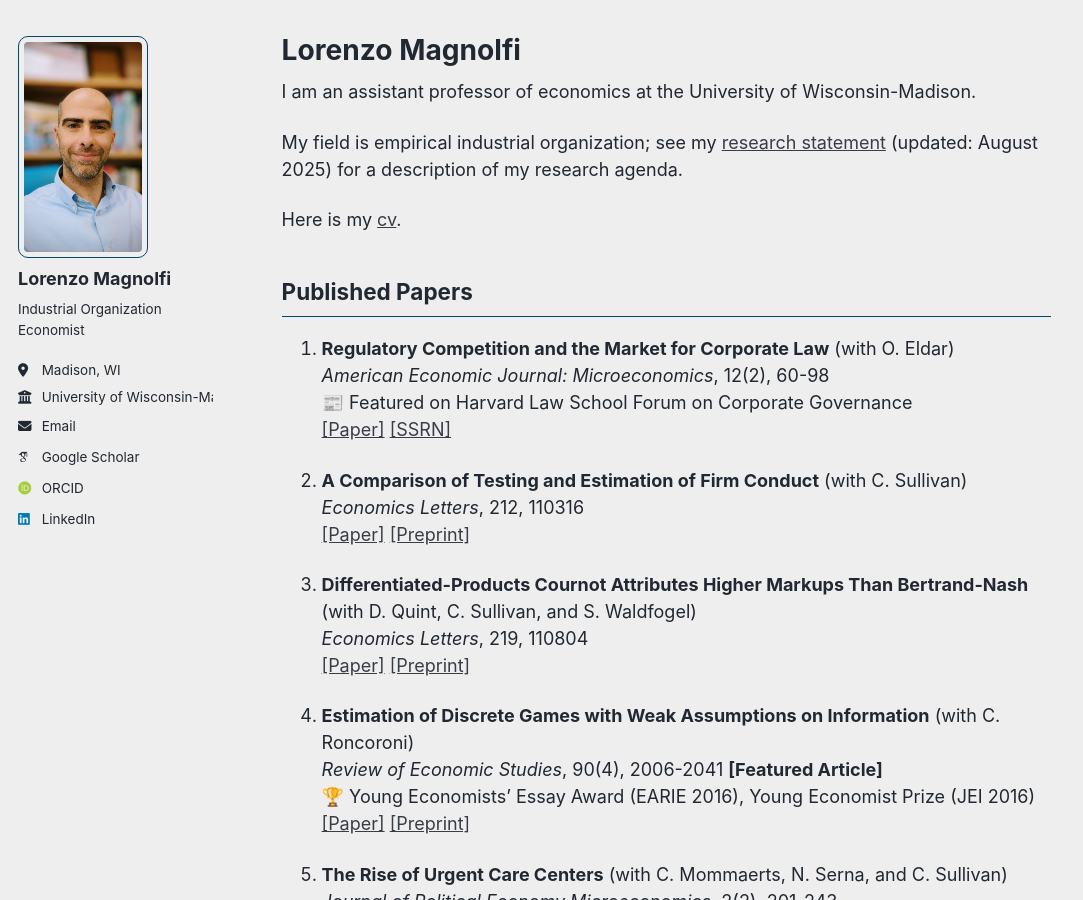
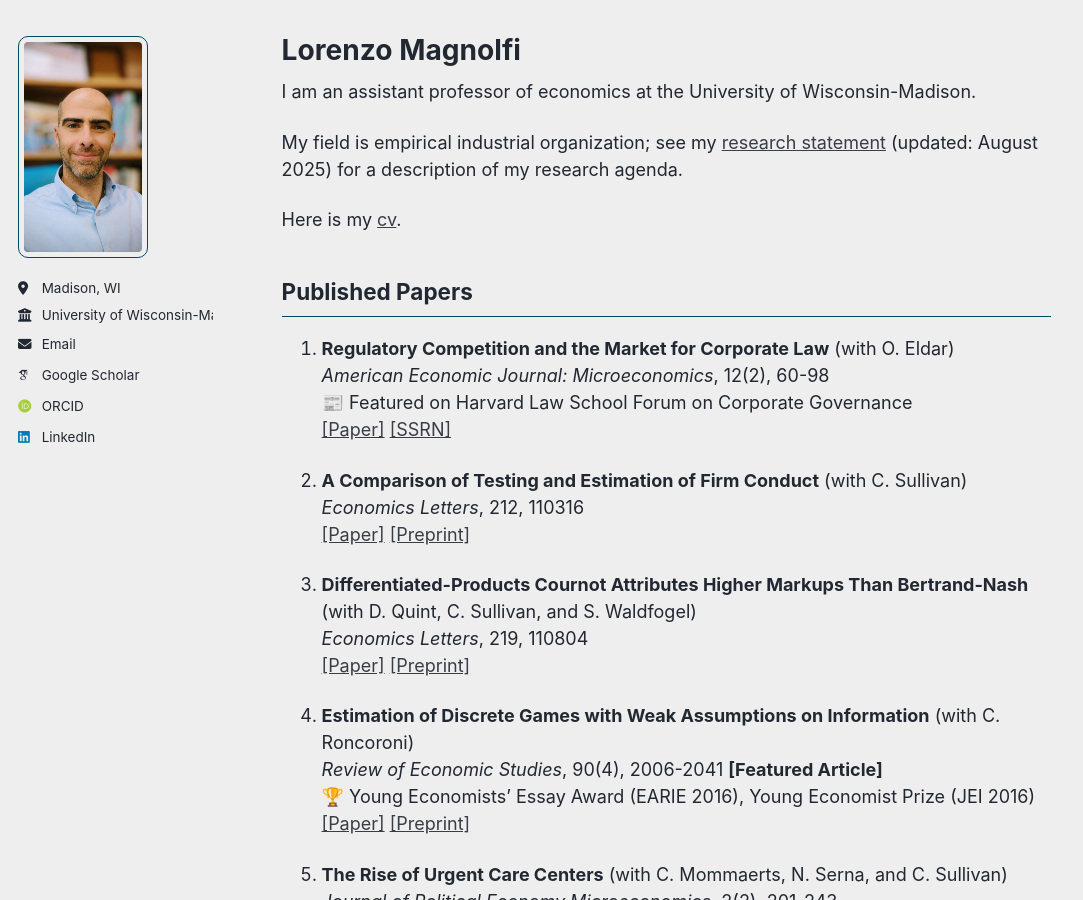
Before and after one commit to LorenzoMagnolfi/Lorenzomagnolfi.github.io, a Jekyll site: the page built from _pages/about.md, in a window 1280 px wide and 900 px high. Shown: the whole window, without its empty margins (0-1083 px from the left). Built offline with Jekyll 4.4.1, drawn with Linux system fonts in a browser that asks for light colours; some web fonts are replaced; a script that is not in the unit is left out.

Commit message:
Update _config.yml

```diff
--- a/_config.yml
+++ b/_config.yml
@@ -23,9 +23,9 @@ repository               : "academicpages/academicpages.github.io"
 author:
   # Biographic information
   avatar           : "LMprofile.jpg"
-  name             : "Lorenzo Magnolfi"
+  name             : ""
   pronouns         : # example: "she/her"
-  bio: "Industrial Organization Economist"
+  bio: ""
   location         : "Madison, WI"
   employer         : "University of Wisconsin-Madison"
   uri              : # URL
```
